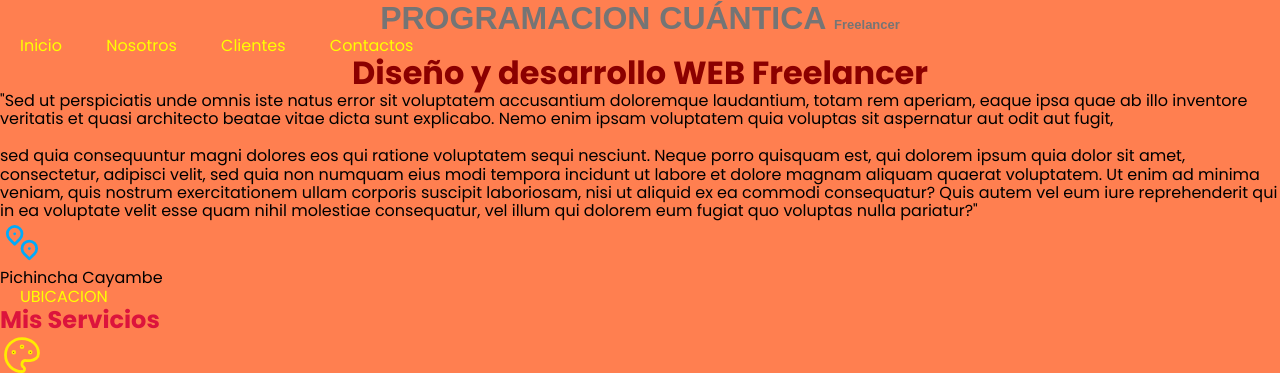
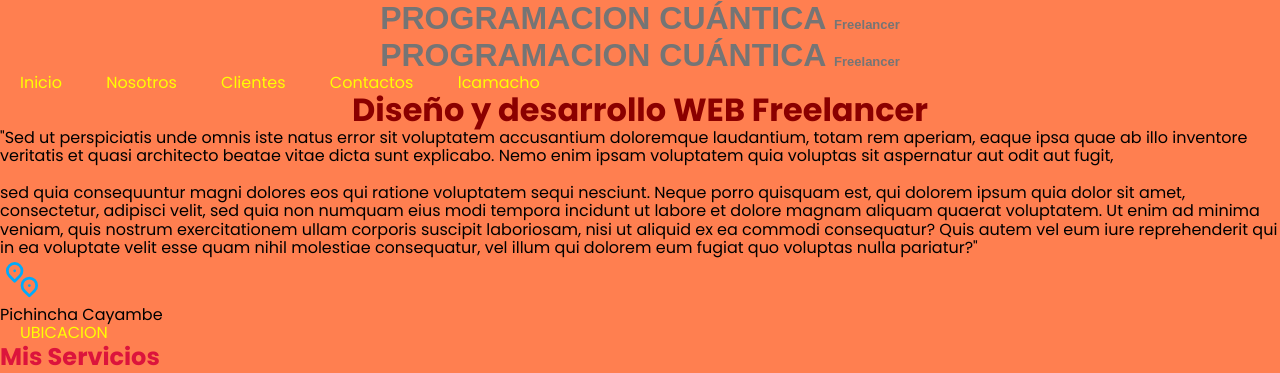
Before and after one commit to LeninYair/Grupo_2_WEB, a plain HTML site: page index.html in a window 1280 px wide. Shown: the top 373 px of the page. Drawn offline with Linux system fonts and the light colour scheme.

Commit message:
CAMACHO SOLIS creacion

```diff
--- a/index.html
+++ b/index.html
@@ -11,7 +11,7 @@
     <link rel="stylesheet" href="./css/normalize.css">
     <link rel="stylesheet" href="./css/styles.css">
 
-</head>
+</head><header><h1 class="titulo">PROGRAMACION CUÁNTICA <span>Freelancer</span> </h1></header>
 
 
 
@@ -22,6 +22,7 @@
         <a href="nosotros.html">Nosotros</a>
         <a href="clientes.html">Clientes</a>
         <a href="contactos.html">Contactos</a>
+        <a href="lcamacho.html">lcamacho</a>
     </nav>
 
 <!--     <img src="https://empresas.blogthinkbig.com/wp-content/uploads/2019/11/Imagen3-245003649.jpg?w=800" alt=""> -->
```
